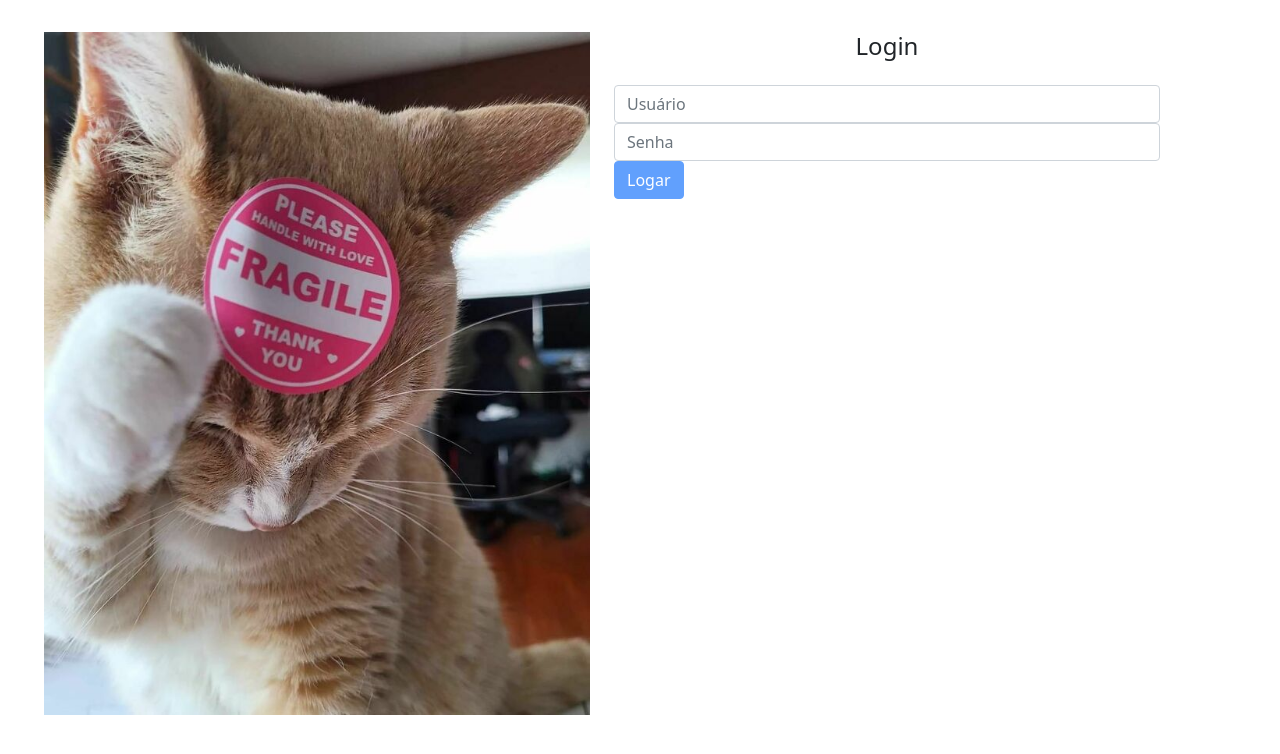
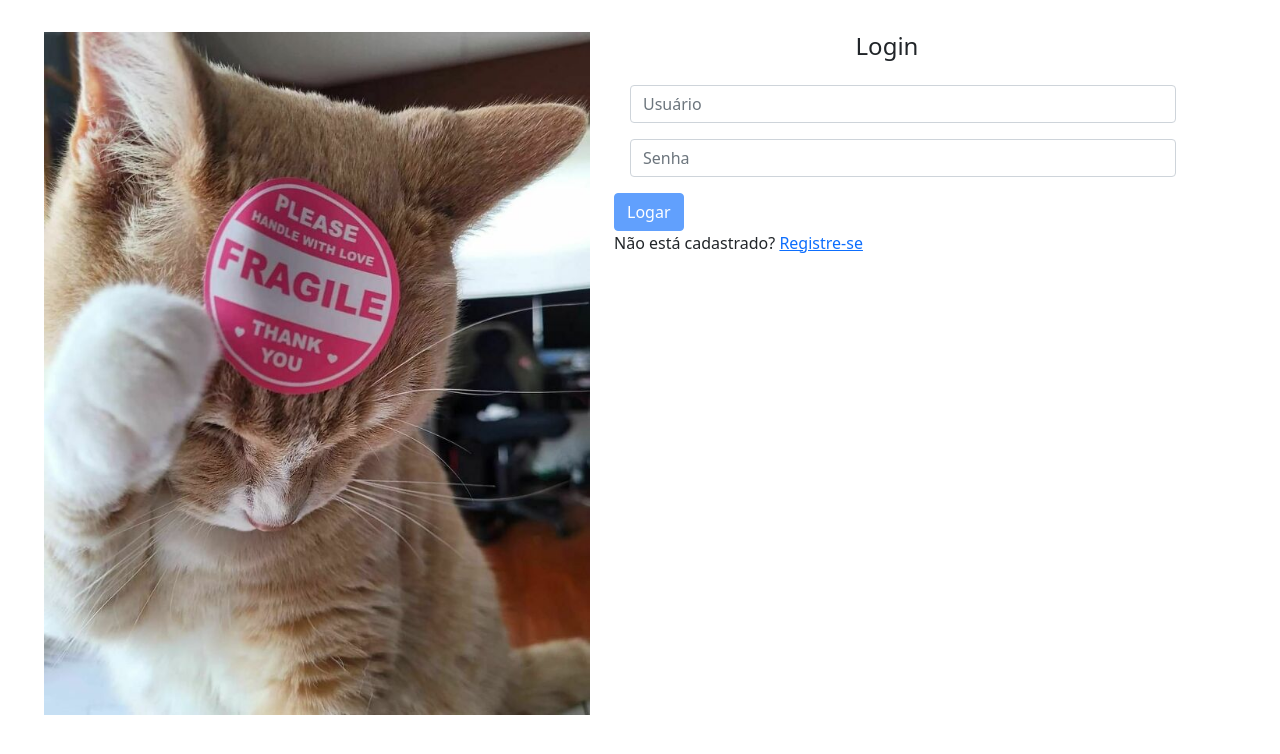
Before and after one commit to Jeff-Christian/Gatito-book, an Angular app: page /home in a window 1280 px wide. Shown: the top 754 px of the page. Built offline with nearby package versions, Linux system fonts and the light colour scheme.

Commit message:
página de cadastro de usuário e adição do acesso as rotas entre cadastro e login

```diff
--- /dev/null
+++ b/src/app/home/create-user/create-user.component.html
@@ -0,0 +1,20 @@
+<a routerLink="/">Home</a>
+<a routerLink="login">Login</a>
+<h4 class="text-center">Cadastro: </h4>
+
+<form class="form mt-4">
+  <div class="form-group">
+    <input type="email" placeholder="seu melhor email" class="form-control">
+  </div>
+  <div class="form-group">
+    <input type="text" placeholder="Nome Completo" class="form-control">
+  </div>
+  <div class="form-group">
+    <input type="text" placeholder="Nome de Usuário" class="form-control">
+  </div>
+  <div class="form-group">
+    <input type="password" placeholder="sua senha" class="form-control">
+  </div>
+  <button class="btn btn-primary btn-block">Registre-se</button>
+</form>
+<p>Já está cadastrado? <a routerLink="">Login</a></p>
--- /dev/null
+++ b/src/app/home/create-user/create-user.component.ts
@@ -0,0 +1,15 @@
+import { Component, OnInit } from '@angular/core';
+
+@Component({
+  selector: 'app-create-user',
+  templateUrl: './create-user.component.html',
+  styleUrls: ['./create-user.component.css']
+})
+export class CreateUserComponent implements OnInit {
+
+  constructor() { }
+
+  ngOnInit(): void {
+  }
+
+}
--- a/src/app/home/home-routing.module.ts
+++ b/src/app/home/home-routing.module.ts
@@ -1,3 +1,4 @@
+import { CreateUserComponent } from './create-user/create-user.component';
 import { LoginComponent } from './login/login.component';
 import { HomeComponent } from './home/home.component';
 import { NgModule } from '@angular/core';
@@ -5,7 +6,8 @@ import { RouterModule, Routes } from '@angular/router';
 
 const routes: Routes = [
   {path: '', component: HomeComponent, children: [
-    {path: '', component: LoginComponent}
+    {path: '', component: LoginComponent},
+    { path: 'create-user', component: CreateUserComponent }
   ]}
 ];
 
--- a/src/app/home/home.module.ts
+++ b/src/app/home/home.module.ts
@@ -5,12 +5,14 @@ import { CommonModule } from '@angular/common';
 import { HomeRoutingModule } from './home-routing.module';
 import { LoginComponent } from './login/login.component';
 import { FormsModule } from '@angular/forms';
+import { CreateUserComponent } from './create-user/create-user.component';
 
 
 @NgModule({
   declarations: [
     HomeComponent,
     LoginComponent,
+    CreateUserComponent,
   ],
   imports: [
     CommonModule,
--- a/src/app/home/login/login.component.html
+++ b/src/app/home/login/login.component.html
@@ -14,3 +14,4 @@
 
   <button class="btn btn-primary btn-block" type="submit" [disabled]="loginForm.invalid">Logar</button>
 </form>
+<p>Não está cadastrado? <a routerLink="create-user">Registre-se</a></p>
--- a/src/app/postagens/grid/grid.component.html
+++ b/src/app/postagens/grid/grid.component.html
@@ -1 +1,2 @@
+<a routerLink="/">Home</a>
 <p>grid works!</p>
--- a/src/styles.css
+++ b/src/styles.css
@@ -1 +1,10 @@
 /* You can add global styles to this file, and also import other style files */
+*{
+  margin: 0;
+  padding: 0;
+  box-sizing: border-box;
+}
+
+.form-control{
+  margin: 1em;
+}
```
Also changed, not shown: src/app/home/create-user/create-user.component.css (added), 1 other file (tests, documents, lock files or other folders).
